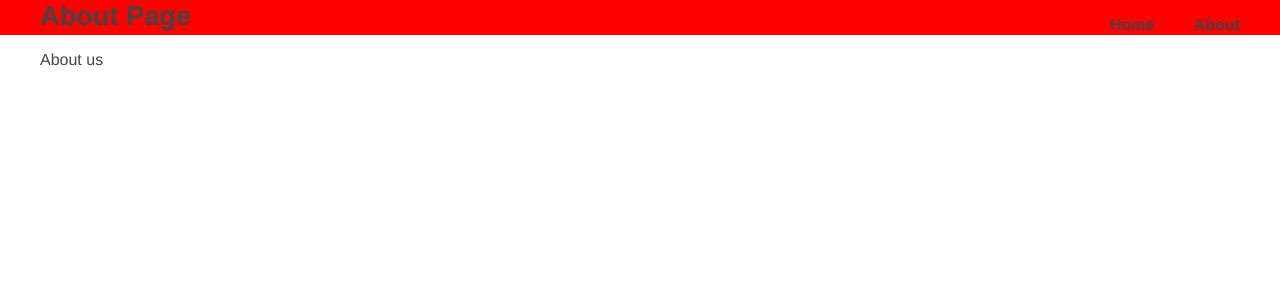
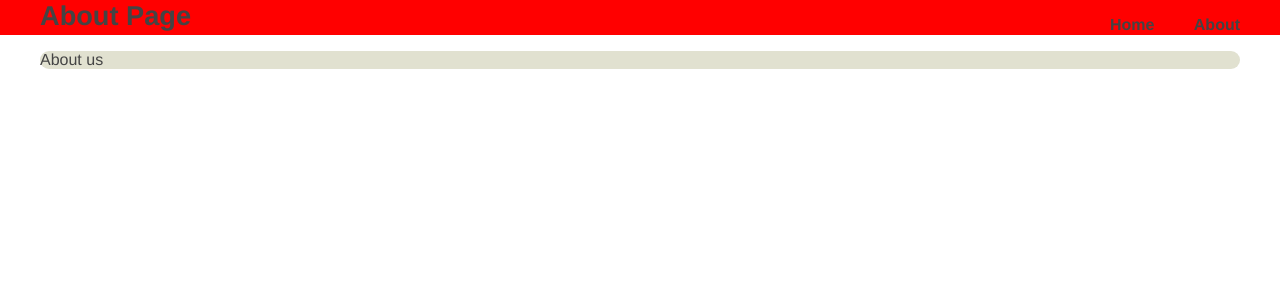
Before and after one commit to SirMrShyGuy/Capstone-Project, a Flask app: page /about in a window 1280 px wide. Shown: the top 300 px of the page. Run offline with Flask 2, Linux system fonts and the light colour scheme.

Commit message:
update webapp

```diff
--- a/SmartOutlet/routes.py
+++ b/SmartOutlet/routes.py
@@ -1,15 +1,17 @@
-from flask import render_template
+from flask import render_template, Response
 from SmartOutlet import app
 import RPi.GPIO as GPIO
+import pygal
+import sqlite3
 
 GPIO.setmode(GPIO.BCM)
 
 #Outlet Info
 outletInfo = [
-    {"id": 0, "name": "Outlet 1", "pinNum": 5, "state": GPIO.LOW},
-    {"id": 1, "name": "Outlet 2", "pinNum": 6, "state": GPIO.LOW},
-    {"id": 2, "name": "Outlet 3", "pinNum": 13,"state": GPIO.LOW},
-    {"id": 3, "name": "Outlet 4", "pinNum": 19,"state": GPIO.LOW}
+    {"id": 0, "name": "Outlet1", "pinNum": 5, "state": GPIO.LOW},
+    {"id": 1, "name": "Outlet2", "pinNum": 6, "state": GPIO.LOW},
+    {"id": 2, "name": "Outlet3", "pinNum": 13,"state": GPIO.LOW},
+    {"id": 3, "name": "Outlet4", "pinNum": 19,"state": GPIO.LOW}
     ]
 
 #Start GPIO setup
@@ -50,3 +52,11 @@ def action(outletId, action):
             'outletInfo': outletInfo
             }
     return render_template("index.html", **templateData)
+
+#-creates images for graphs
+@app.route("/<outletId>/graph")
+def graph(outletId):
+    chart = pygal.Line()
+    chart.title = outletInfo[int(outletId)]["name"] + " Power Usage"
+    chart.add(outletInfo[int(outletId)]["name"], [1,2,3,4,5,6,7,8,9,10])
+    return Response(response=chart.render(), content_type="image/svg+xml")
--- a/SmartOutlet/static/css/style.css
+++ b/SmartOutlet/static/css/style.css
@@ -24,6 +24,13 @@ header h1.logo{
 	margin: 0 auto;
 }
 
+.mainContent {
+	background-color: #E1E1D0;
+	border-radius: 25px;
+	width: 1200px;
+	margin: 0 auto;
+}
+
 .menu {
 	float: right;
 	maring-top: 8px;
--- a/SmartOutlet/templates/base.html
+++ b/SmartOutlet/templates/base.html
@@ -16,7 +16,7 @@
 				</nav></strong>
 			</div>
 		</header>
-		<div class="container">
+		<div class="mainContent">
 			{% block content %}
 			{% endblock %}
 		</div>
--- a/SmartOutlet/templates/index.html
+++ b/SmartOutlet/templates/index.html
@@ -18,6 +18,8 @@
 		<a href="/{{ pin["id"] }}/on" class="button">TURN ON</a>
 		{% endif %}
 	</h3>
-	<h3> Space for graphs </h3>
+	<figure>
+		<embed type="image/svg+xml" src="/{{ pin["id"] }}/graph" />
+	</figure>
 	{% endfor %}
 {% endblock %}
--- a/requirments.txt
+++ b/requirments.txt
@@ -3,5 +3,6 @@ Flask==0.12.2
 itsdangerous==0.24
 Jinja2==2.10
 MarkupSafe==1.0
+pygal==2.4.0
 RPi.GPIO==0.6.3
 Werkzeug==0.14.1
--- a/run.py
+++ b/run.py
@@ -1,3 +1,19 @@
 from SmartOutlet import app
 
-app.run(debug = True, host = "0.0.0.0")
+import threading
+import logging
+
+logging.basicConfig(level=logging.DEBUG,
+                    format="[%(levelname)-7s] (%(threadName)-11s) %(message)s",
+                    )
+
+# separate thread
+def database_service():
+    logging.debug("Starting")
+    print("this is where the database will start")
+    logging.debug("Exiting")
+
+database_t = threading.Thread(name="Database", target=database_service)
+database_t.start()
+
+app.run(debug=True, host="0.0.0.0")
```
